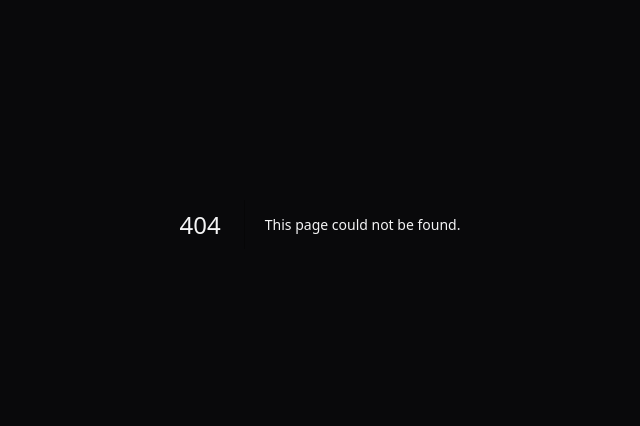
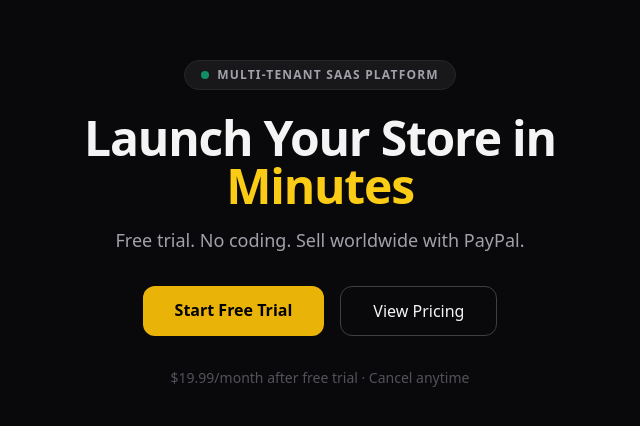
Before and after one commit to fv1388/GCCshop, a Next.js app: page / in a window 1280 px wide. Before the commit this address had no page. Shown: the part 176-602 px from the top of the page, without its empty margins (320-960 px from the left). Built offline with nearby package versions, Linux system fonts and the light colour scheme.

Commit message:
fix: add root page and missing routes, fix 404

```diff
--- /dev/null
+++ b/src/app/admin/page.tsx
@@ -0,0 +1,11 @@
+export default function AdminPage() {
+  return (
+    <div className="min-h-screen bg-zinc-950 text-zinc-100 flex items-center justify-center">
+      <div className="text-center">
+        <div className="text-4xl mb-4">🛡️</div>
+        <h1 className="text-4xl font-black">Merchant Admin Dashboard</h1>
+        <p className="text-zinc-400 mt-2">Manage your store, products and membership</p>
+      </div>
+    </div>
+  );
+}
--- /dev/null
+++ b/src/app/page.tsx
@@ -0,0 +1,35 @@
+import Link from 'next/link';
+
+export default function HomePage() {
+  return (
+    <main className="min-h-screen bg-zinc-950 text-zinc-100 flex items-center justify-center">
+      <div className="max-w-2xl mx-auto text-center px-4">
+        <div className="inline-flex items-center gap-2 bg-zinc-900 border border-zinc-800 rounded-full px-4 py-1.5 mb-6">
+          <span className="h-2 w-2 rounded-full bg-emerald-500 animate-pulse"></span>
+          <span className="text-xs font-bold text-zinc-400 uppercase tracking-widest">Multi-Tenant SaaS Platform</span>
+        </div>
+        <h1 className="text-5xl font-black tracking-tight">
+          Launch Your Store in <span className="text-yellow-400">Minutes</span>
+        </h1>
+        <p className="text-zinc-400 mt-4 text-lg">
+          Free trial. No coding. Sell worldwide with PayPal.
+        </p>
+        <div className="mt-8 flex gap-4 justify-center">
+          <Link
+            href="/platform"
+            className="bg-yellow-500 hover:bg-yellow-400 text-black font-bold px-8 py-3 rounded-xl transition"
+          >
+            Start Free Trial
+          </Link>
+          <Link
+            href="/platform"
+            className="border border-zinc-700 hover:border-zinc-500 px-8 py-3 rounded-xl transition"
+          >
+            View Pricing
+          </Link>
+        </div>
+        <p className="text-zinc-600 text-sm mt-8">$19.99/month after free trial · Cancel anytime</p>
+      </div>
+    </main>
+  );
+}
--- /dev/null
+++ b/src/app/tools/solar/page.tsx
@@ -0,0 +1,11 @@
+export default function SolarPage() {
+  return (
+    <div className="min-h-screen bg-zinc-950 text-zinc-100 flex items-center justify-center">
+      <div className="text-center">
+        <div className="text-4xl mb-4">☀️</div>
+        <h1 className="text-4xl font-black">Solar Heatmap</h1>
+        <p className="text-zinc-400 mt-2">US residential solar potential map</p>
+      </div>
+    </div>
+  );
+}
--- /dev/null
+++ b/src/app/tools/starlink/page.tsx
@@ -0,0 +1,11 @@
+export default function StarlinkPage() {
+  return (
+    <div className="min-h-screen bg-zinc-950 text-zinc-100 flex items-center justify-center">
+      <div className="text-center">
+        <div className="text-4xl mb-4">🛰️</div>
+        <h1 className="text-4xl font-black">Starlink Tracker</h1>
+        <p className="text-zinc-400 mt-2">Satellite orbit radar live view</p>
+      </div>
+    </div>
+  );
+}
```
Also changed, not shown: src/middleware.ts (+20 -7 lines).
